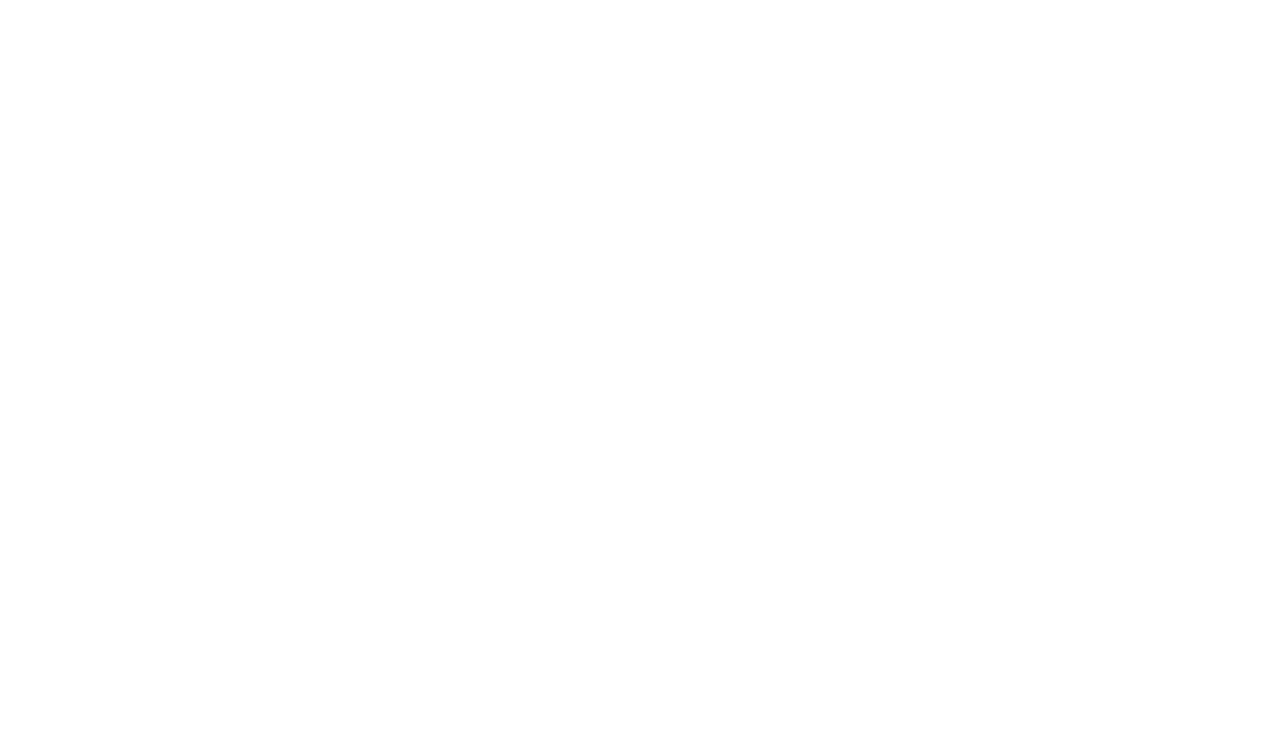
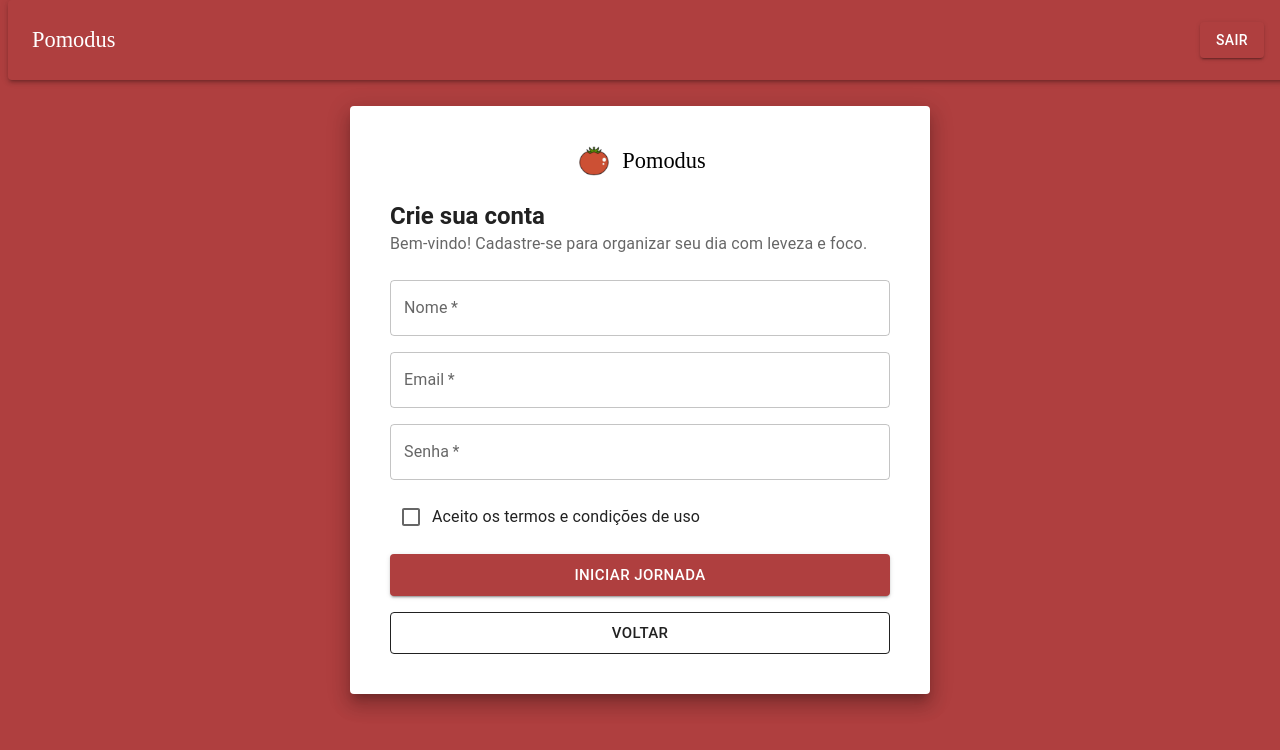
Before and after one commit to juliooujc/POMODUS, a React (Vite) app in the folder frontend/pomodus/: page /signin in a window 1280 px wide. Before the commit this address had no page. Shown: the top 750 px of the page. Built offline with nearby package versions, Linux system fonts and the light colour scheme.

Commit message:
adicionado: tela de cadastro

```diff
--- a/frontend/pomodus/src/pages/LandingPage.jsx
+++ b/frontend/pomodus/src/pages/LandingPage.jsx
@@ -2,10 +2,11 @@
 import { Box, Stack, Typography, Button } from '@mui/material'
 import BackgroundWithShape from '../components/BackgroundWithShape';
 import Header from '../components/Header';
+import { useNavigate } from 'react-router-dom';
 
 const giantButtonSx = {
     padding: { xs: '12px 24px', md: '16px ' },
-    width:{md:'24vw', xs: '50vw'},
+    width: { md: '24vw', xs: '50vw' },
     fontSize: { xs: '1rem', md: '1rem' },
     fontWeight: 'lighter',
     borderRadius: '16px',
@@ -13,6 +14,18 @@
 };
 
 const LandingPage = () => {
+    const navigate = useNavigate();
+
+    const HandleCadastro = (e) => {
+        e.preventDefault();
+        navigate('/signin');
+    };
+
+    const HandleLogin = (e) => {
+        e.preventDefault();
+        navigate('/login');
+    };
+
     return (
         <Box>
             <Header />
@@ -22,7 +35,7 @@
                     display: 'flex',
                     flexDirection: { xs: 'column', md: 'row' },
                     minHeight: '100vh'
-                } }
+                }}
             >
                 <BackgroundWithShape />
                 {/* Área branca - logo + textos */}
@@ -33,7 +46,7 @@
                         justifyContent: 'center',
                         alignItems: 'center',
                         textAlign: 'center',
-                        ml:{xs:9, md:15}
+                        ml: { xs: 9, md: 15 }
                     }}
                 >
                     {/* Logo */}
@@ -65,14 +78,14 @@
                         justifyContent: 'center',
                         alignItems: 'center',
                         textAlign: 'center',
-                        ml:{xs:9, md:50}
+                        ml: { xs: 9, md: 50 }
                     }}
                 >
                     {/* Texto de descrição */}
                     <Typography variant="body1"
                         sx={{
                             fontSize: { xs: '1rem', md: '1.2rem' },
-                            color: {md:'white', xs:'text.primary'}
+                            color: { md: 'white', xs: 'text.primary' }
                         }}
                     >
                         Transforme minutos em conquistas: <br />
@@ -82,10 +95,10 @@
 
                     {/* Botões */}
                     <Stack spacing={3} alignItems="center">
-                    <Button variant="contained" color="primary" size="large" sx={giantButtonSx}>
+                        <Button variant="contained" color="primary" size="large" sx={giantButtonSx} onClick={HandleCadastro}>
                             Criar Conta
                         </Button>
-                    <Button variant="contained" color="error" size="large" sx={giantButtonSx}>
+                        <Button variant="contained" color="error" size="large" sx={giantButtonSx} onClick={HandleLogin}>
                             Fazer Login
                         </Button>
                     </Stack>
--- a/frontend/pomodus/src/pages/Login.jsx
+++ b/frontend/pomodus/src/pages/Login.jsx
@@ -7,7 +7,6 @@
   // Email e senha
   const [email, setEmail] = useState('');
   const [password, setPassword] = useState('');
-
 
   return (
     <Box>
--- a/frontend/pomodus/src/pages/SignIn.jsx
+++ b/frontend/pomodus/src/pages/SignIn.jsx
@@ -0,0 +1,93 @@
+// login.jsx
+import { useState } from 'react'
+import { Box, Paper, Stack, Typography, Grid, TextField, Button, FormControlLabel, Checkbox } from '@mui/material'
+import Header from '../components/Header';
+import { useNavigate } from 'react-router-dom';
+
+const Login = () => {
+  // Nome, Email e senha
+  const [nome, setNome] = useState('');
+  const [email, setEmail] = useState('');
+  const [password, setPassword] = useState('');
+
+  const navigate = useNavigate();
+
+  const HandleVoltar = (e) => {
+    e.preventDefault();
+    navigate('/');
+  };
+
+  return (
+    <Box>
+      {/* Header */}
+      <Header />
+      {/* Tela de fundo Vermelha */}
+      <Box sx={{
+        position: 'absolute', // Faz a Box ignorar o fluxo normal da página
+        top: 0,               // Garante que ela comece no topo
+        left: 0,
+        width: '100vw',
+        height: '100vh',
+        backgroundColor: 'primary.main',
+        display: 'flex',
+        alignItems: 'center',
+        justifyContent: 'center'
+      }}>
+
+
+        {/* Bloco para login */}
+        <Paper elevation={12} sx={{
+          width: { xs: '90%', sm: '70%', md: '50%' },
+          maxWidth: '500px',
+          height: 'auto',
+          padding: { xs: 3, md: 5 },
+
+        }}>
+          {/* Grid de login */}
+          <Grid container spacing={3} direction="column">
+            {/* Logo + Nome */}
+            <Grid size={12}>
+              <Stack direction="row" spacing={1} alignItems="center" justifyContent="center">
+                <img src="interface/logo.svg" alt="logo" style={{ width: '40px', height: 'auto' }} />
+                <Typography variant="h3" color="black"
+                  sx={{
+                    fontSize: { xs: '1.2rem', md: '1.4rem' },
+                    fontFamily: 'cursive',
+                  }}>
+                  Pomodus
+                </Typography>
+              </Stack>
+            </Grid>
+
+            {/* Texto: Crie sua conta + Bem-vindo */}
+            <Grid size={12}>
+              <Typography variant="h5" align="left" fontWeight="bold">Crie sua conta</Typography>
+              <Typography variant="body1" align="left" color="text.secondary">Bem-vindo! Cadastre-se para organizar seu dia com leveza e foco.</Typography>
+            </Grid>
+
+            {/* Formulario: Nome + Email + senha + checkbox salvar usuário no localstorage*/}
+            <Grid size={12}>
+              <Stack spacing={2} component="form" onSubmit={() => { alert("oi") }}>
+                <TextField required id='nome' label='Nome' type="text" variant="outlined" fullWidth value={name} onChange={(e) => setName(e.target.value)} />
+                <TextField required id='email' label='Email' type="email" variant="outlined" fullWidth value={email} onChange={(e) => setEmail(e.target.value)} />
+                <TextField required id='senha' label="Senha" type="password" variant="outlined" fullWidth value={password} onChange={(e) => setPassword(e.target.value)} />
+                <FormControlLabel control={<Checkbox />} label="Aceito os termos e condições de uso" />
+                <Button type="submit" variant="contained" size="large" fullWidth>
+                  Iniciar Jornada
+                </Button>
+                <Button variant="outlined" size="large" color='quartiary.main' fullWidth onClick={HandleVoltar}>
+                  Voltar
+                </Button>
+              </Stack>
+            </Grid>
+          </Grid>
+        </Paper>
+
+      </Box>
+
+    </Box>
+
+  )
+}
+
+export default Login
--- a/frontend/pomodus/src/routes/AppRoutes.jsx
+++ b/frontend/pomodus/src/routes/AppRoutes.jsx
@@ -1,13 +1,16 @@
 import { Routes, Route } from 'react-router-dom';
+
 import LandingPage from '../pages/LandingPage';
 import Home from '../pages/Home';
 import Login from '../pages/Login';
+import SignIn from '../pages/SignIn';
 
 const AppRoutes = () => (
     <Routes>
         <Route path="/" element={<LandingPage/>} />
         <Route path="/pages/home" element={<Home/>} />
         <Route path="/login" element={<Login />} />
+        <Route path='/signin' element={<SignIn />}/>
     </Routes>
 );
 
```
Lines whose indentation alone changed are shown as unchanged.
